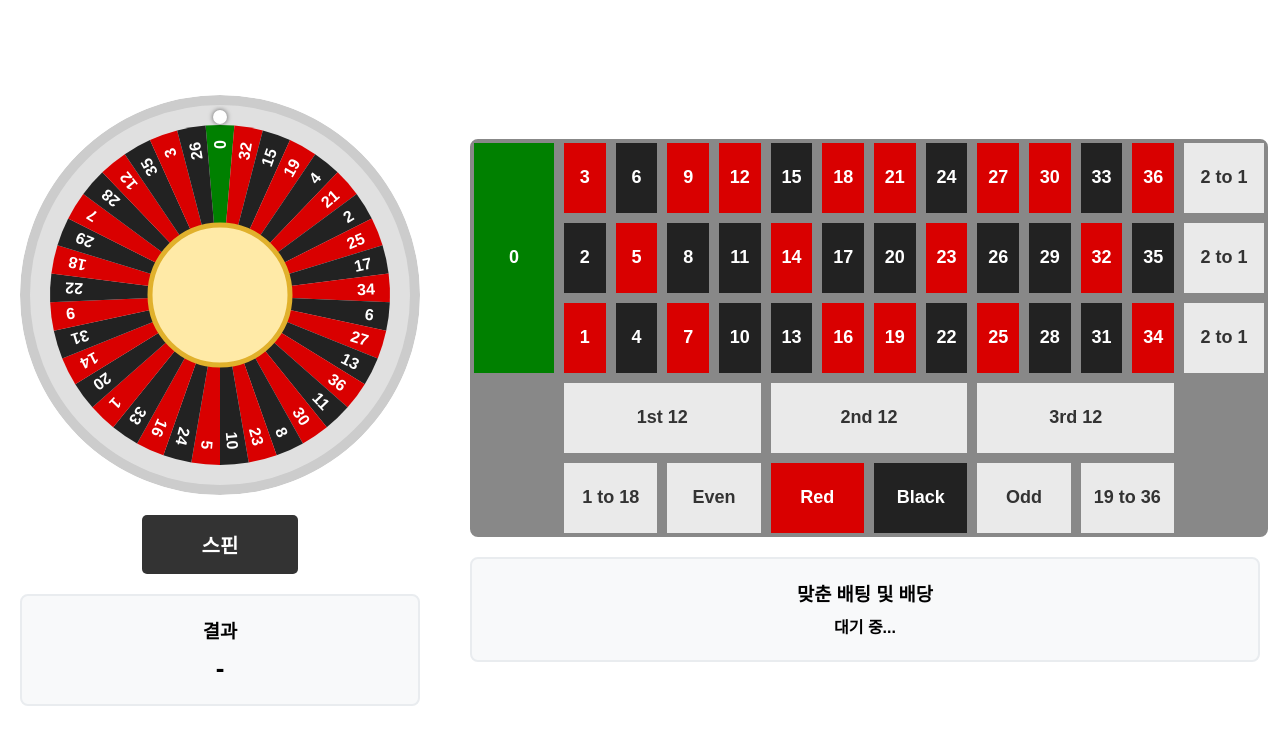
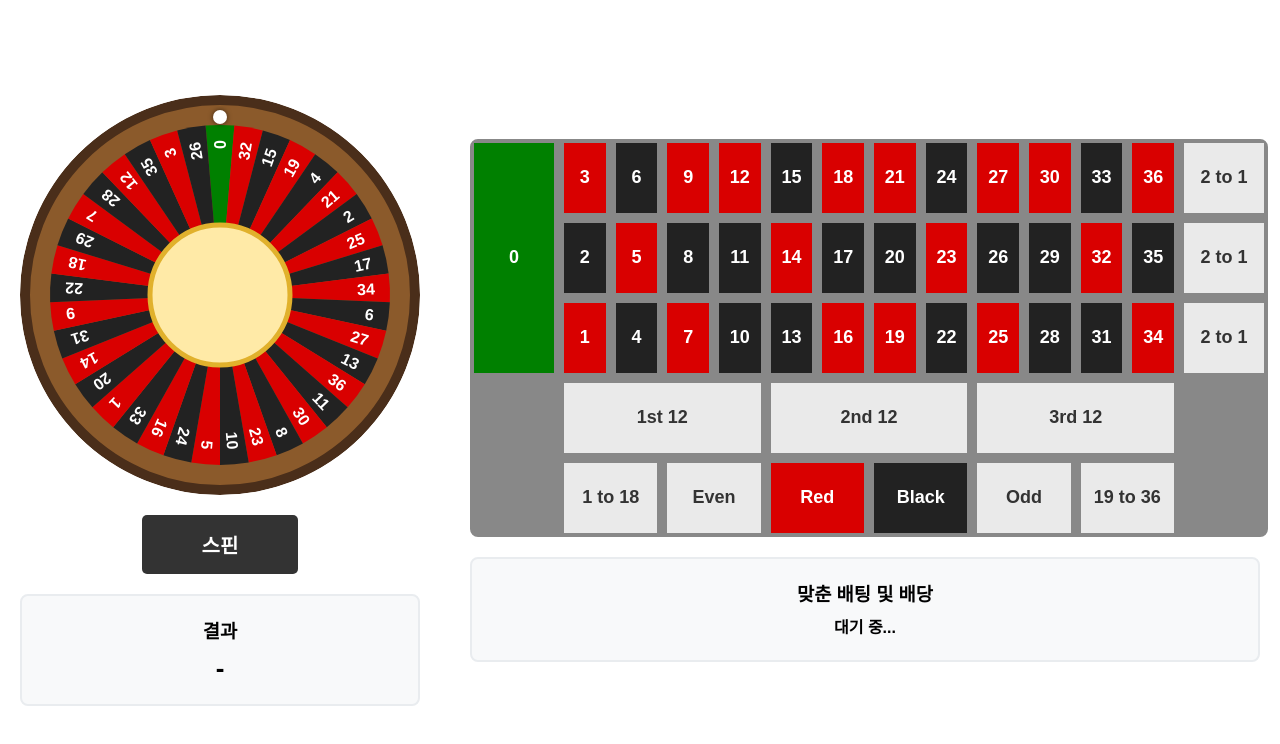
Before and after one commit to 30322chayuhwan/MAGO, a plain HTML site: page index.html in a window 1280 px wide. Drawn offline with Linux system fonts and the light colour scheme.

Commit message:
Change fill and stroke colors in canvas drawing

```diff
--- a/index.html
+++ b/index.html
@@ -401,10 +401,10 @@
 
         ctx.beginPath();
         ctx.arc(0, 0, 195, 0, Math.PI * 2);
-        ctx.fillStyle = '#e0e0e0';
+        ctx.fillStyle = '#8B5A2B';
         ctx.fill();
         ctx.lineWidth = 10;
-        ctx.strokeStyle = '#cccccc';
+        ctx.strokeStyle = '#4A2E1A';
         ctx.stroke();
 
         for (let i = 0; i < sequence.length; i++) {
```
